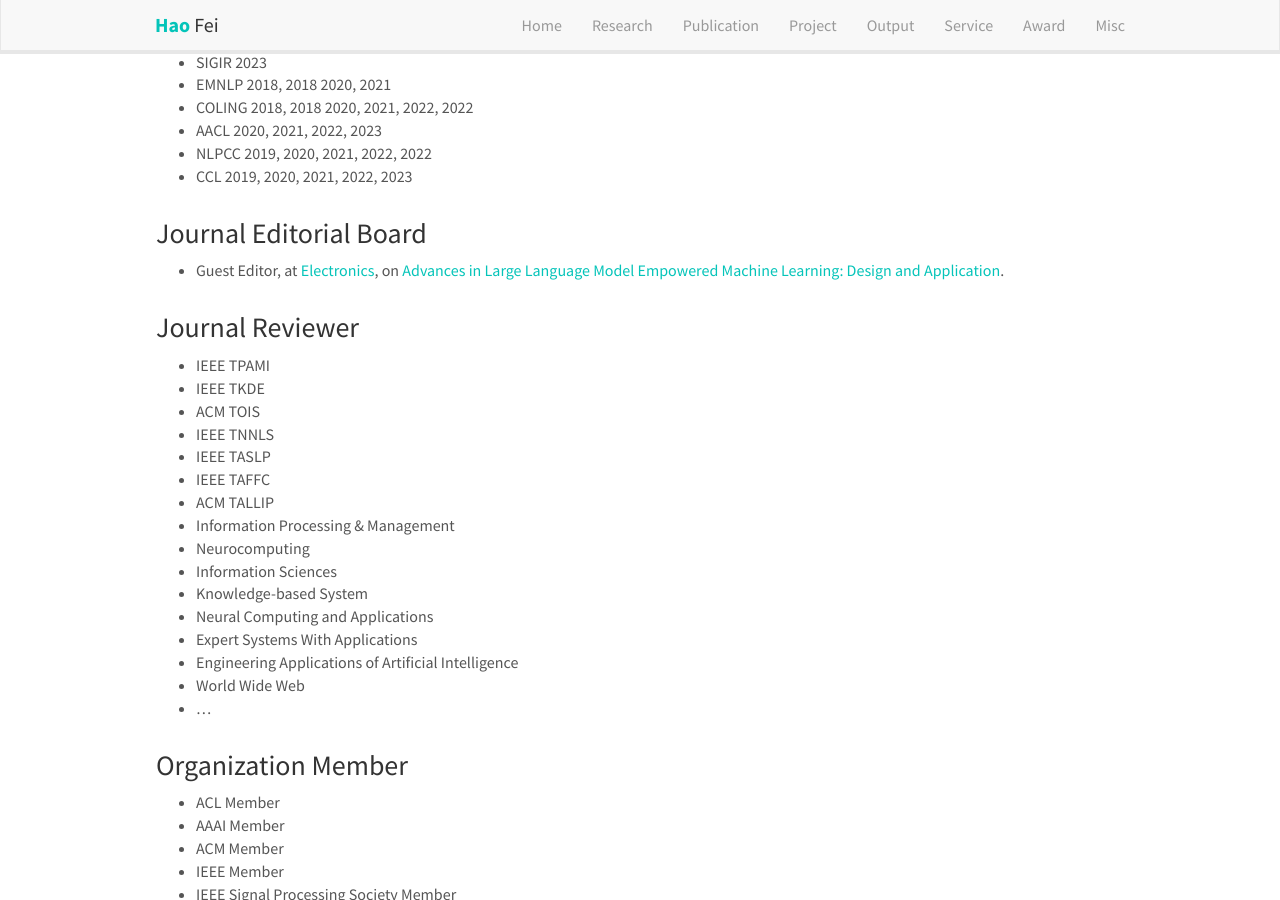
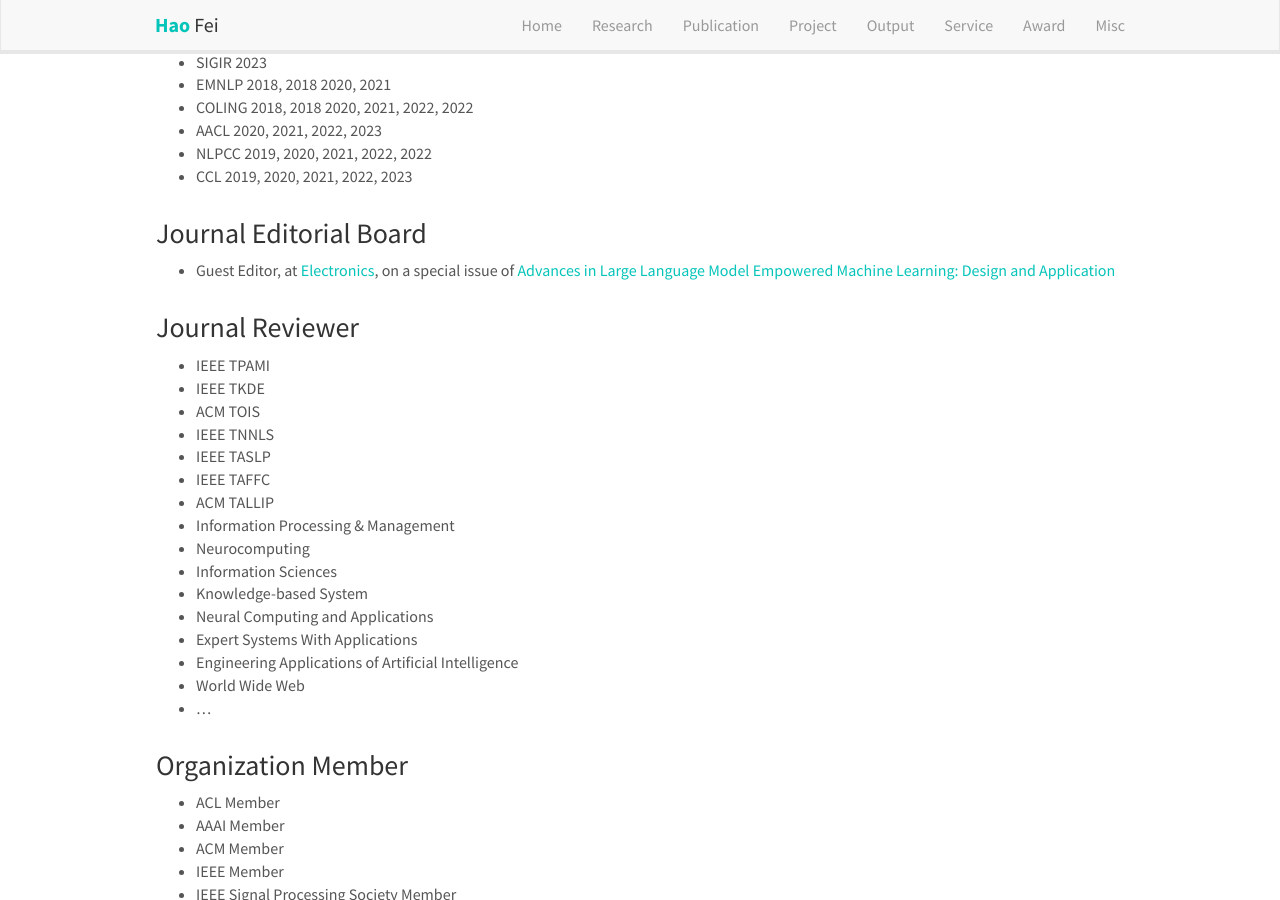
Before and after one commit to scofield7419/scofield7419.github.io, a Jekyll site: the page built from _pages/services.md, in a window 1280 px wide and 900 px high, scrolled down 741 px. Built offline with Jekyll 4.4.1, drawn with Linux system fonts in a browser that asks for light colours; nearby versions of some CDN libraries; comment, search, counter and statistics services are not loaded; a style sheet for code colours, icons or effects is not loaded.

Commit message:
Update services.md

```diff
--- a/_pages/services.md
+++ b/_pages/services.md
@@ -63,7 +63,7 @@
 
 ### Journal Editorial Board
 
-- Guest Editor, at [Electronics](https://www.mdpi.com/journal/electronics), on [Advances in Large Language Model Empowered Machine Learning: Design and Application](https://www.mdpi.com/journal/electronics/special_issues/RC9S717EB3).
+- Guest Editor, at [Electronics](https://www.mdpi.com/journal/electronics), on a special issue of [Advances in Large Language Model Empowered Machine Learning: Design and Application](https://www.mdpi.com/journal/electronics/special_issues/RC9S717EB3)
 
 
 
```
